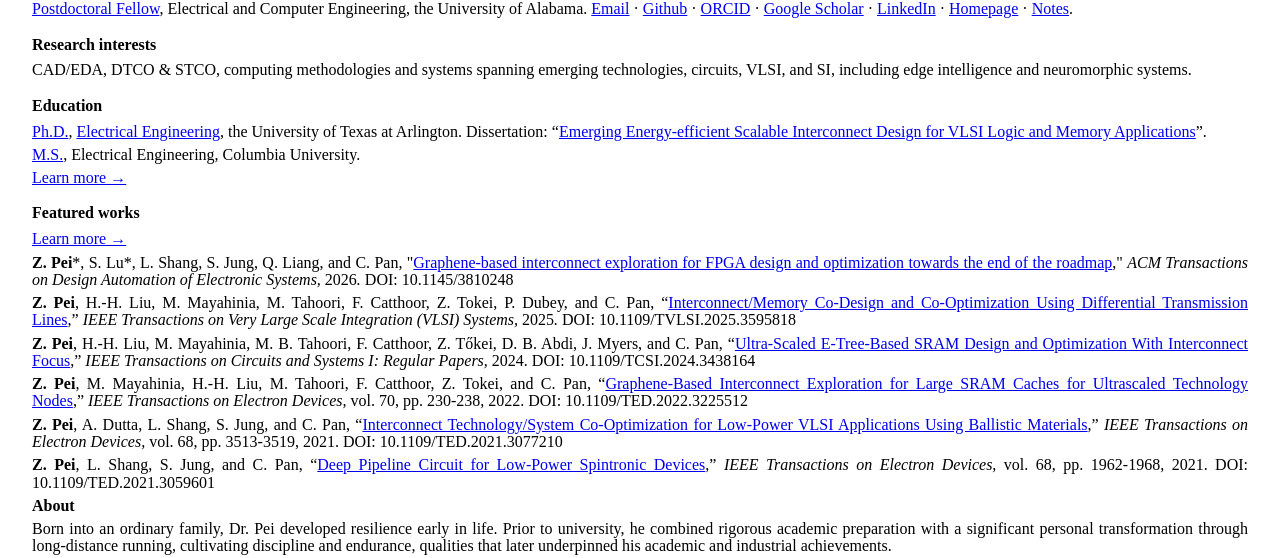
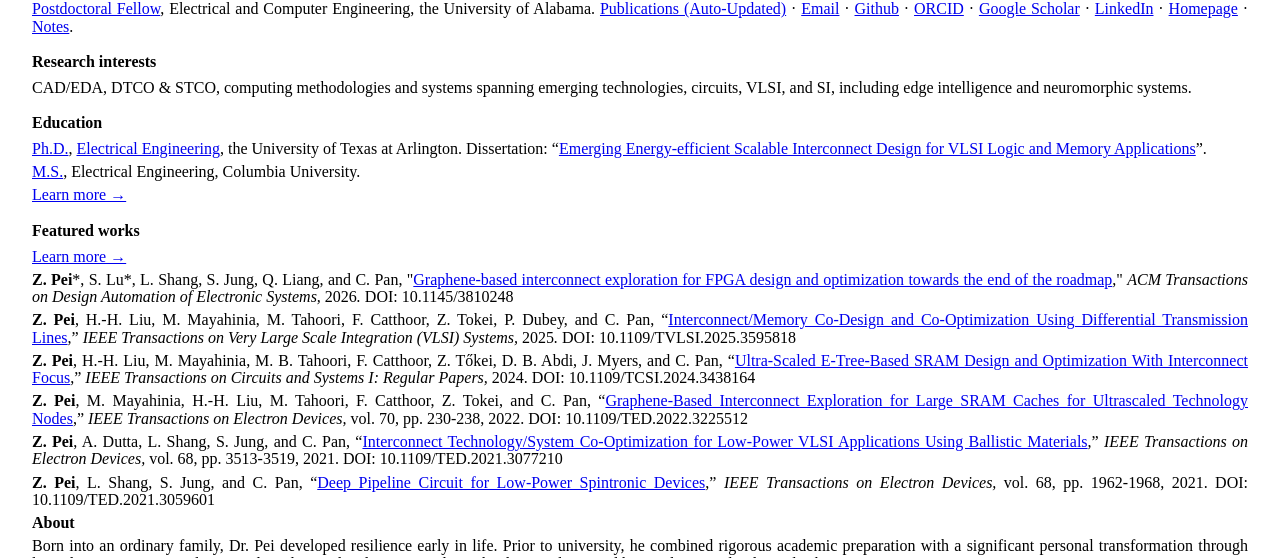
Before and after one commit to zp2130/zp2130.github.io, a plain HTML site: page index.html in a window 1280 px wide. Shown: the part 97-655 px from the top of the page. Drawn offline with Linux system fonts and the light colour scheme.

Commit message:
Add link to auto-updated publications

```diff
--- a/index.html
+++ b/index.html
@@ -42,6 +42,8 @@
 
 <span style="font-family: 'times new roman', times, serif; font-size: 12pt;"><a href="https://pei.lab.ua.edu/" target="_blank" rel="noopener">Postdoctoral Fellow</a>, Electrical and Computer Engineering, the University of Alabama.
 
+  <a href="https://ppublications.pages.dev" target="_blank"
+    rel="noopener noreferrer">Publications (Auto-Updated)</a> ·
   <a href="mailto:peizhenlin@gmail.com">Email</a> ·
   <a href="https://github.com/zp2130" target="_blank"
    rel="noopener noreferrer">Github</a> ·
```
